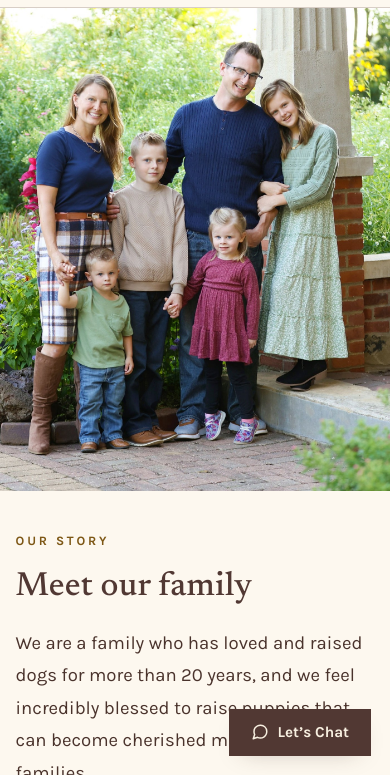
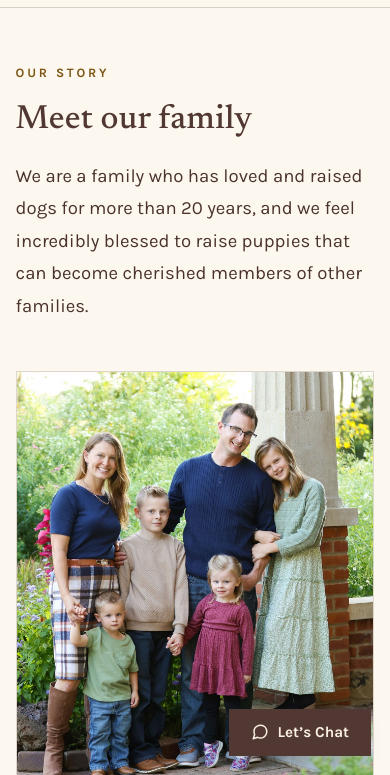
Before and after one commit to alexharper24/kingdomfamilycompanions-website-repo, a plain HTML site: page about.html in a window 390 px wide. Shown: the part 69-844 px from the top of the page. Drawn offline with Linux system fonts and the light colour scheme.

Commit message:
Fix About hero: contained, height-capped layout instead of full bleed
The portrait crop in a full-bleed 1fr column set the row height from the
image's own aspect ratio, so the photo grew to 1272px tall and pushed the
copy off screen. The hero is now a contained two-column section with the
photo sized by width (clamp 360-540px, natural ratio, no cropping), so
the section lands at 632-778px tall across 1280-1920 and the heading
still holds one line.

Co-Authored-By: Claude Fable 5 <noreply@anthropic.com>

```diff
--- a/about.html
+++ b/about.html
@@ -25,7 +25,7 @@
   <link rel="preconnect" href="https://fonts.googleapis.com">
   <link rel="preconnect" href="https://fonts.gstatic.com" crossorigin>
   <link href="https://fonts.googleapis.com/css2?family=Newsreader:ital,opsz,wght@0,6..72,400..700;1,6..72,400..600&family=Karla:wght@400;600;700&display=swap" rel="stylesheet">
-  <link rel="stylesheet" href="style.css?v=19">
+  <link rel="stylesheet" href="style.css?v=21">
 </head>
 <body>
 
@@ -50,14 +50,16 @@
   </div>
 </header>
 
-<section class="hero-split narrow-copy">
-  <div class="hs-copy">
-    <span class="kicker">Our story</span>
-    <h1>Meet our family</h1>
-    <p class="lead">We are a family who has loved and raised dogs for more than 20 years, and we feel incredibly blessed to raise puppies that can become cherished members of other families.</p>
+<section class="section about-hero">
+  <div class="wrap ah-grid">
+    <div class="ah-copy">
+      <span class="kicker">Our story</span>
+      <h1>Meet our family</h1>
+      <p class="lead">We are a family who has loved and raised dogs for more than 20 years, and we feel incredibly blessed to raise puppies that can become cherished members of other families.</p>
+    </div>
+    <!-- CONFIRM with the family: this is the Wix About Us photo; verify it is the breeder family before launch -->
+    <img class="ah-photo" src="img/family-porch-tall.jpg" alt="A family standing together beside a brick porch and flower garden" width="1400" height="1735" fetchpriority="high">
   </div>
-  <!-- CONFIRM with the family: this is the Wix About Us photo; verify it is the breeder family before launch -->
-  <img class="hs-photo" src="img/family-porch-tall.jpg" alt="A family standing together beside a brick porch and flower garden" width="1400" height="1735" fetchpriority="high">
 </section>
 
 <section class="section tight">
--- a/style.css
+++ b/style.css
@@ -164,13 +164,16 @@ p{margin:0 0 1.1em}
 .hero-split .hs-copy{padding:3.4rem clamp(1.5rem,4vw,4rem) 3.4rem
   max(3vw,calc((100vw - var(--maxw-wide)) / 2 + 1.5rem))}
 .hero-split .hs-photo{width:100%;height:100%;object-fit:cover;display:block;min-height:520px}
-/* light copy (a heading and a short lead) sits in a narrow column so the photo grows.
-   The column is sized to keep "Meet our family" on one line, not wider. */
-.hero-split.narrow-copy{grid-template-columns:minmax(340px,27%) 1fr}
-.hero-split.narrow-copy .hs-copy{padding-right:2.2rem}
-.hero-split.narrow-copy .lead{max-width:40ch}
-/* sized so the heading holds one line at the column's narrowest */
-.hero-split.narrow-copy h1{font-size:clamp(1.75rem,2.35vw,2.35rem);white-space:nowrap}
+/* About hero: contained, not full bleed. The family crop is portrait, so its height
+   is capped and the column is sized from the photo. A full-bleed 1fr column let the
+   portrait drive the row height and swallow the page. */
+.about-hero{padding-top:2.4rem}
+.ah-grid{display:grid;grid-template-columns:minmax(300px,1fr) auto;gap:3.5rem;align-items:center}
+.ah-copy .lead{max-width:42ch}
+.ah-copy h1{font-size:clamp(1.9rem,2.6vw,2.6rem);white-space:nowrap}
+/* sized by width so it scales with the page, capped so the portrait cannot take over */
+.ah-photo{width:clamp(360px,33vw,540px);height:auto;display:block;
+  border:1px solid rgba(81,56,51,.18)}
 .hero-logo{width:min(340px,70%);height:auto;display:block;margin-bottom:2rem}
 .caps{text-transform:uppercase;letter-spacing:.05em}
 .hero .verse{
@@ -522,11 +525,9 @@ form{margin-top:.5rem}
   .gal-wide{width:92%;gap:1rem}
   .hero-split{gap:0}
   .hero-split .hs-copy{padding:2.4rem 4% 2rem;order:2}
-  /* .narrow-copy is more specific than the shared single-column rule above, so it
-     needs its own override or it keeps a 340px minimum column and overflows. */
-  .hero-split.narrow-copy{grid-template-columns:1fr}
-  .hero-split.narrow-copy .hs-copy{padding-right:4%}
-  .hero-split.narrow-copy h1{white-space:normal;font-size:clamp(2.1rem,7vw,2.6rem)}
+  .ah-grid{grid-template-columns:1fr;gap:1.8rem}
+  .ah-copy h1{white-space:normal;font-size:clamp(2.1rem,7vw,2.6rem)}
+  .ah-photo{height:auto;width:100%}
   .story-figure .photo{min-height:0;height:auto}
   .hero-split .hs-photo{min-height:0;height:auto;order:1}
   .band-3 img{height:auto}
```
Also changed, not shown: 404.html (+1 -1 lines), accessibility-statement.html (+1 -1 lines), blog.html (+1 -1 lines), contact.html (+1 -1 lines), index.html (+1 -1 lines), our-dogs.html (+1 -1 lines), post-benefits-of-companion-dogs.html (+1 -1 lines), post-choosing-the-right-breed.html (+1 -1 lines), post-doberman-pinscher-guide.html (+1 -1 lines), post-golden-retriever-guide.html (+1 -1 lines), privacy-policy.html (+1 -1 lines), process.html (+1 -1 lines), puppies.html (+1 -1 lines), puppy-elowen.html (+1 -1 lines), 2 more files.
